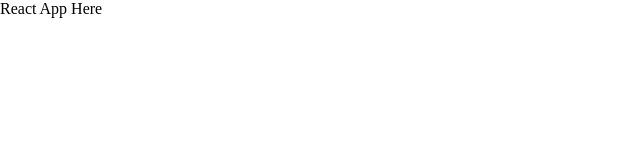
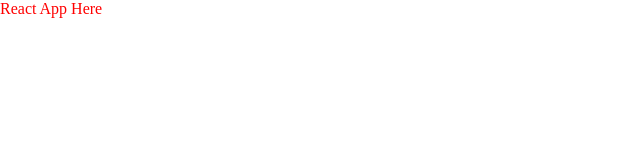
Before and after one commit to nissacG/birdie, a React (Create React App) app in the folder client/: page / in a window 1280 px wide. Shown: the top 160 px of the page, without its empty margins (0-640 px from the left). Built offline with nearby package versions, Linux system fonts and the light colour scheme.

Commit message:
include styled components

```diff
--- a/client/package.json
+++ b/client/package.json
@@ -9,7 +9,8 @@
     "react-redux": "^7.0.2",
     "react-scripts": "3.0.0",
     "redux": "^4.0.1",
-    "redux-thunk": "^2.3.0"
+    "redux-thunk": "^2.3.0",
+    "styled-components": "^4.2.0"
   },
   "scripts": {
     "start": "react-scripts start",
--- a/client/src/components/App.js
+++ b/client/src/components/App.js
@@ -1,11 +1,18 @@
 import React from 'react'
+import styled from 'styled-components'
 
 function App() {
   return (
-    <div className='App'>
+    <StyledApp className='App'>
       React App Here
-    </div>
+    </StyledApp>
   )
 }
 
+const StyledApp = styled.div`
+  &.App {
+    color: red;
+  }
+`
+
 export default App
```
